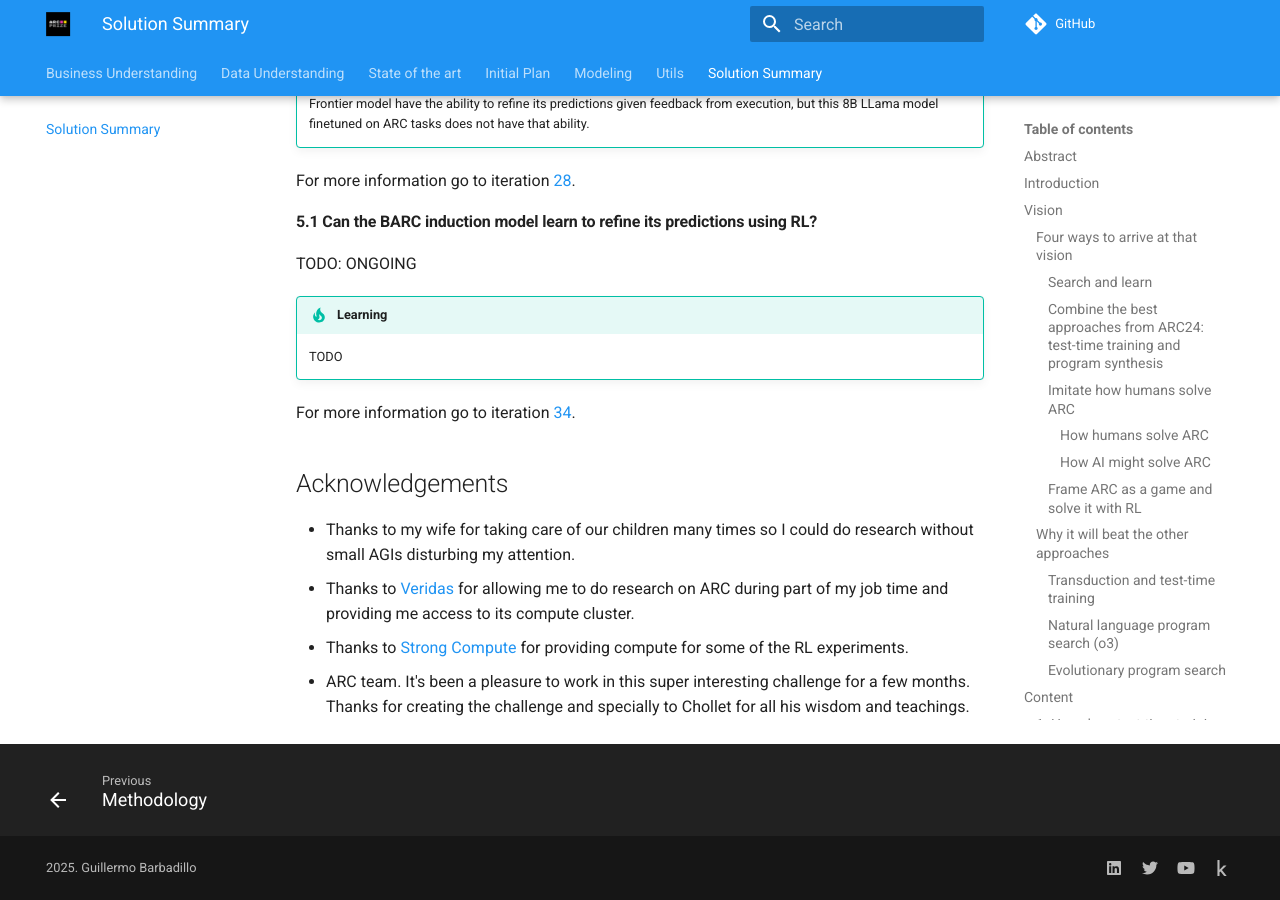
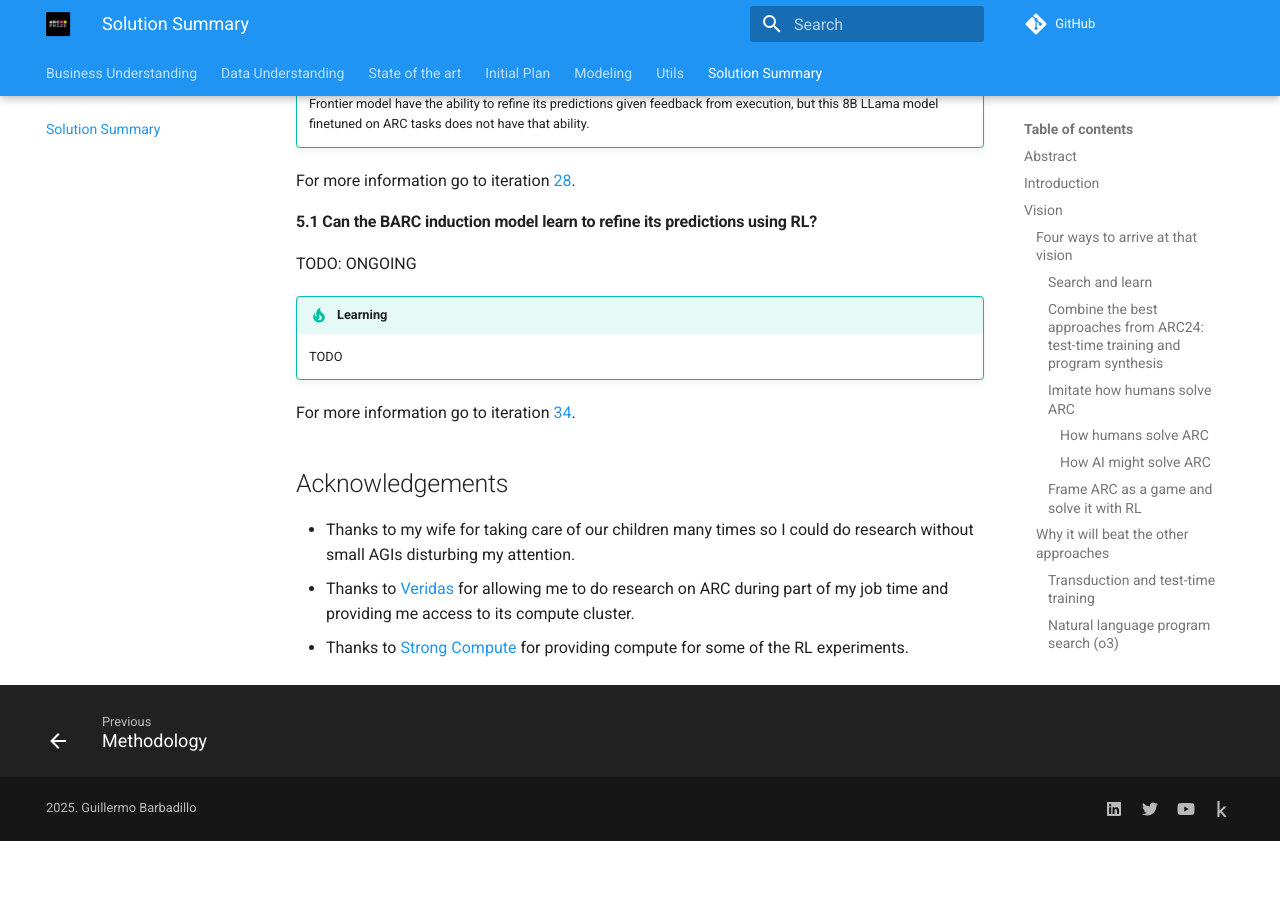
Before and after one commit to ironbar/arc25, an MkDocs documentation site: the page built from docs/05_Solution_Summary.md, in a window 1280 px wide and 900 px high, scrolled down 14380 px. Built offline with MkDocs 1.6.1 and Material for MkDocs 9.7.7, drawn with Linux system fonts in a browser that asks for light colours; comment, search, counter and statistics services are not loaded; after the commit the page ends 15221 px from its top, so only the background shows below that.

Commit message:
removed old acknowledgment

```diff
--- a/docs/05_Solution_Summary.md
+++ b/docs/05_Solution_Summary.md
@@ -562,5 +562,3 @@ For more information go to iteration [34](modeling/Iteration_34_multi-turn_rl.md
 - Thanks to my wife for taking care of our children many times so I could do research without small AGIs disturbing my attention.
 - Thanks to [Veridas](https://veridas.com/en/) for allowing me to do research on ARC during part of my job time and providing me access to its compute cluster.
 - Thanks to [Strong Compute](https://strongcompute.com/) for providing compute for some of the RL experiments.
-- ARC team. It's been a pleasure to work in this super interesting challenge for a few months. Thanks
-  for creating the challenge and specially to Chollet for all his wisdom and teachings.
```
